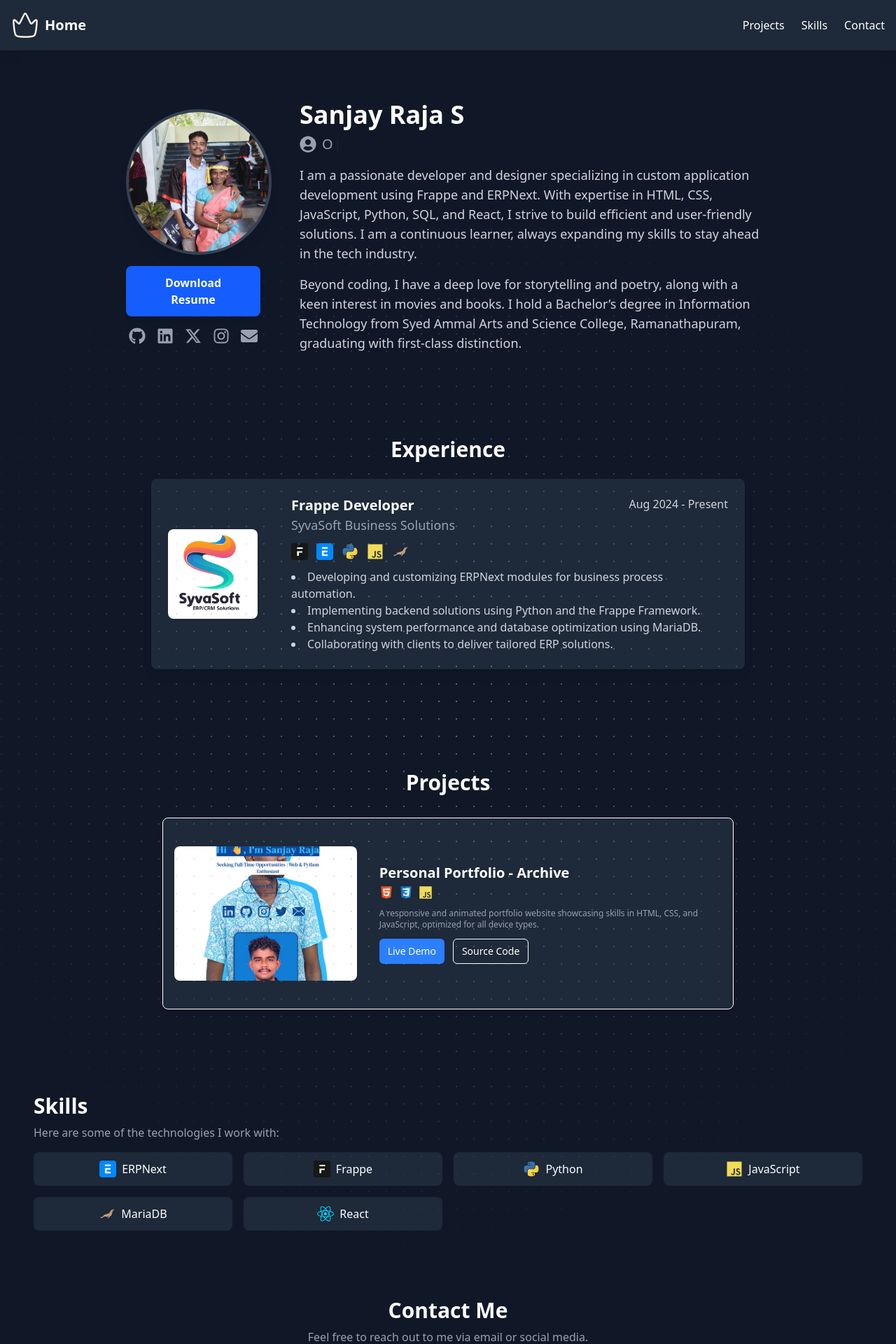
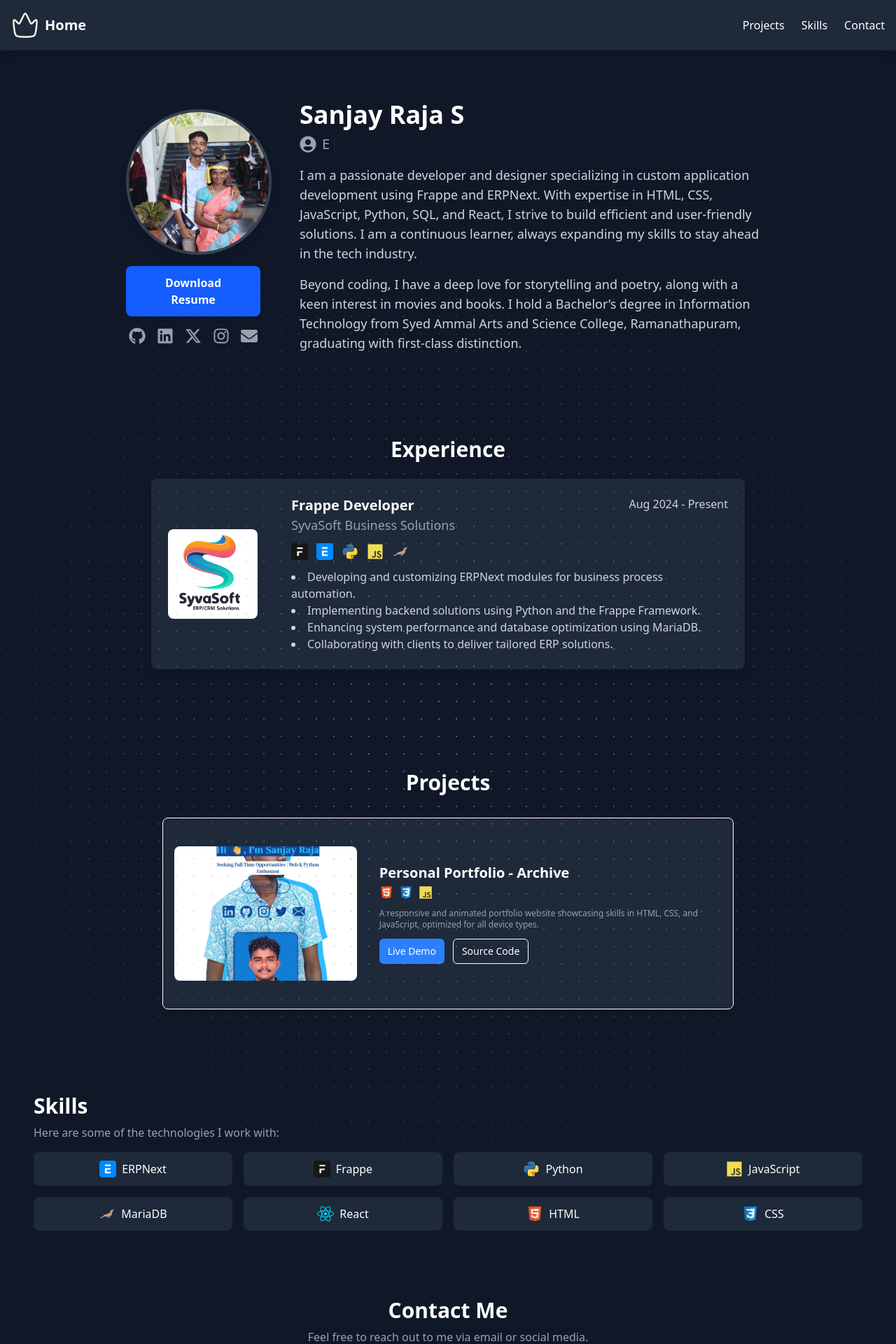
Before and after one commit to sanjayraajaa/Portfolio, a React (Vite) app: page / in a window 1280 px wide. Shown: the top 1920 px of the page at 70% size. Built offline with nearby package versions, Linux system fonts and the light colour scheme; the HTML template or start-up script is replaced by a standard one.

Commit message:
Code Added

```diff
--- a/src/components/Home.tsx
+++ b/src/components/Home.tsx
@@ -6,7 +6,7 @@ import profile from "../assets/personal/profile.jpg";
 
 const homeData = {
   name: "Sanjay Raja S",
-  title: ["Frappe Developer", "Open Source Contributor"],
+  title: ["Frappe Developer", "ERPNext Consultant","Aspiring Writer"],
   profileImage: profile,
   resumeLink: "/resume.pdf",
   description: [
--- a/src/components/Skills.tsx
+++ b/src/components/Skills.tsx
@@ -7,6 +7,8 @@ import pythonIcon from "../assets/skills/python.svg";
 import javascriptIcon from "../assets/skills/javascript.svg";
 import mariadbIcon from "../assets/skills/mariadb.svg";
 import reactIcon from "../assets/skills/react.svg";
+import htmlIcon from "../assets/skills/html.svg"
+import cssIcon from "../assets/skills/css.svg"
 
 const Skills: React.FC = () => {
   const skills = [
@@ -16,6 +18,8 @@ const Skills: React.FC = () => {
     { name: 'JavaScript', icon: javascriptIcon },
     { name: 'MariaDB', icon: mariadbIcon },
     { name: 'React', icon: reactIcon },
+    { name: 'HTML', icon: htmlIcon },
+    { name: 'CSS', icon: cssIcon },
   ];
 
   return (
```
